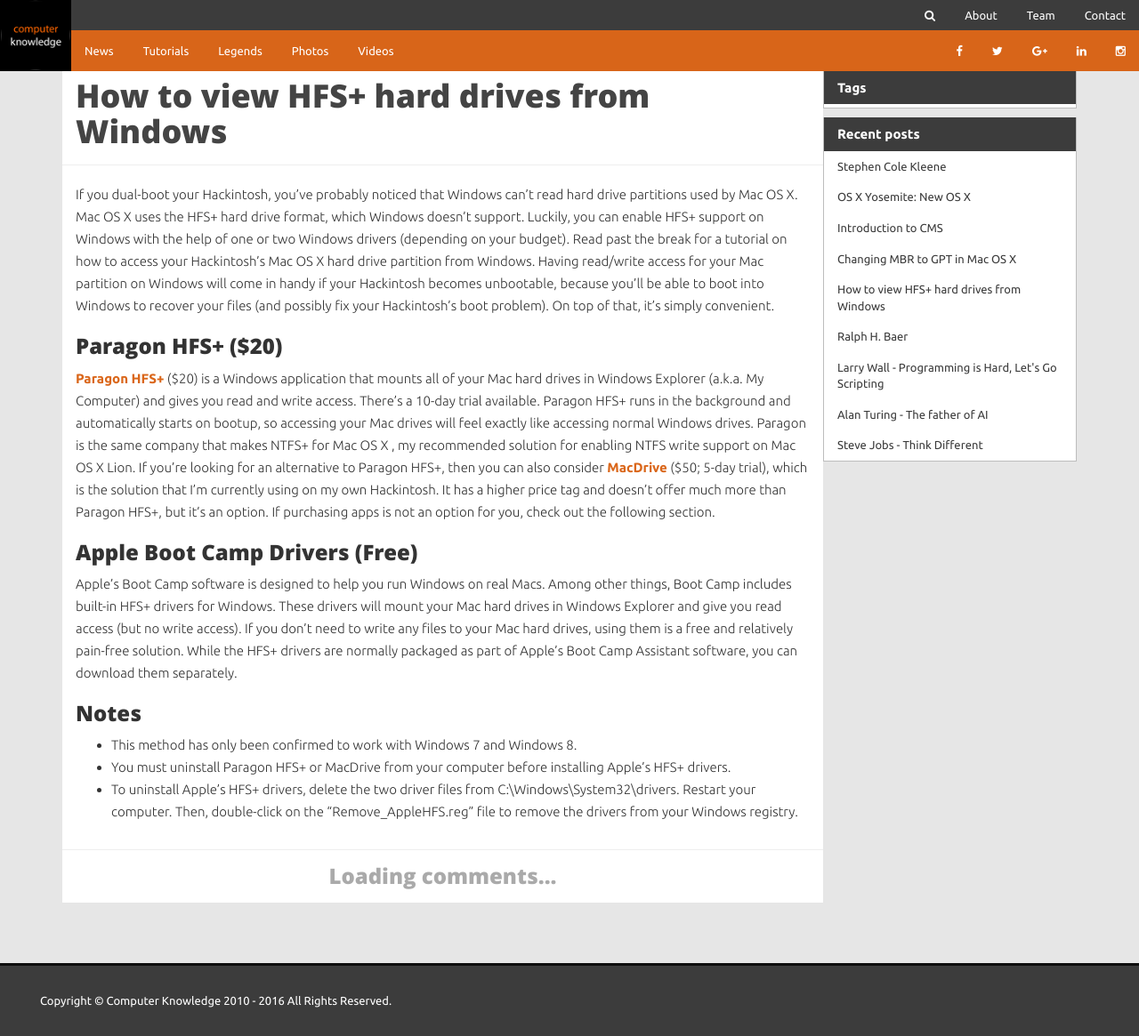
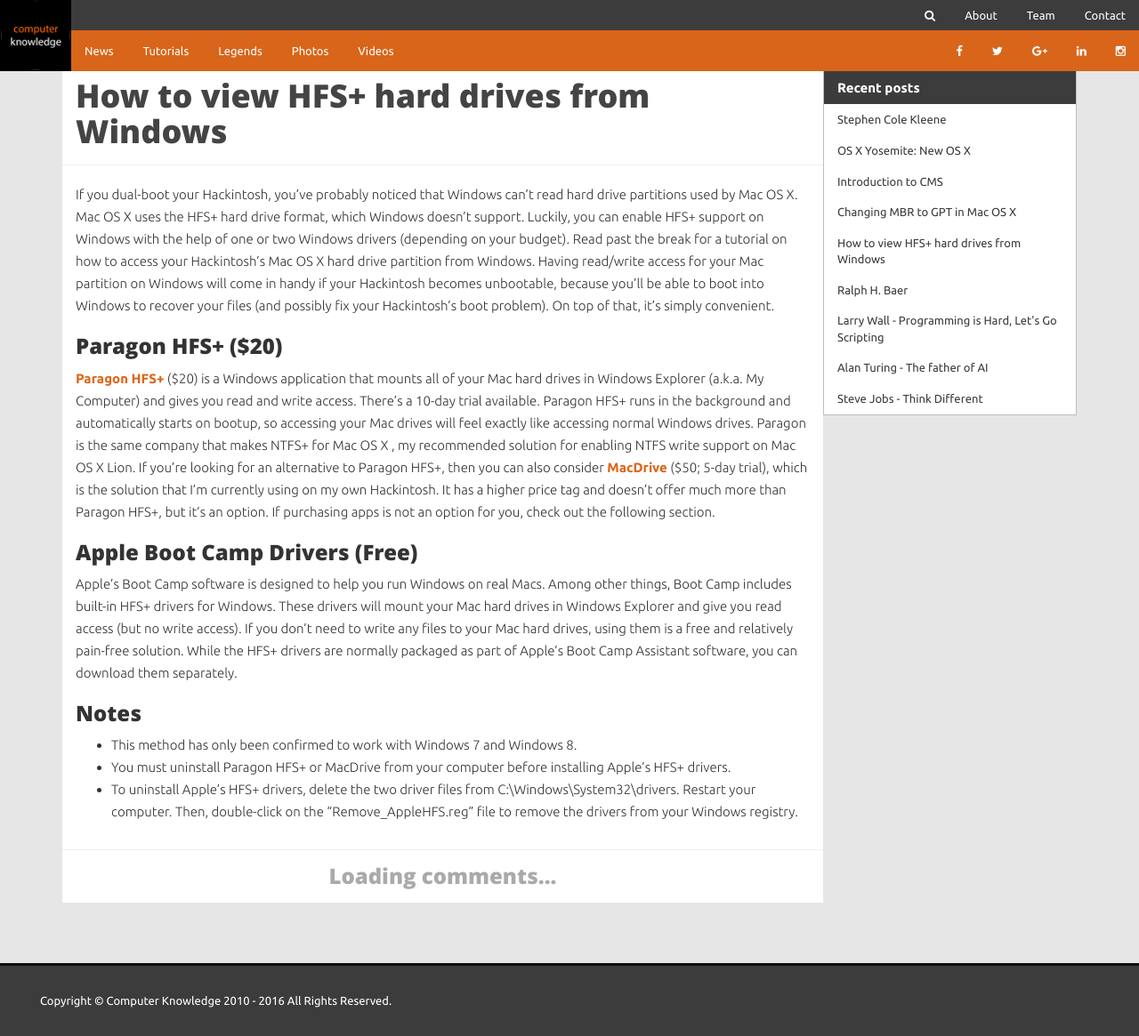
Before and after one commit to ComputerknowBot/computerknowledge.github.io, a Jekyll site: the page built from _posts/articles/2013-08-16-how-to-view-hfs-hard-drives-from-windows.markdown, in a window 1280 px wide. Shown: the whole page at 89% size. Built offline with Jekyll 4.4.1, drawn with Linux system fonts in a browser that asks for light colours; comment, search, counter and statistics services are not loaded.

Commit message:
Fixed section issue.

```diff
--- a/_layouts/post.html
+++ b/_layouts/post.html
@@ -26,7 +26,7 @@
 			</div>
 		</div>
 		<div class="col-sm-3">
-			{% if page.tags | size > 0 %}
+			{% if page.tags | size > 0 and page.tags != empty %}
 				<div class="section">
 					<div class="section-header">
 						Tags
```
